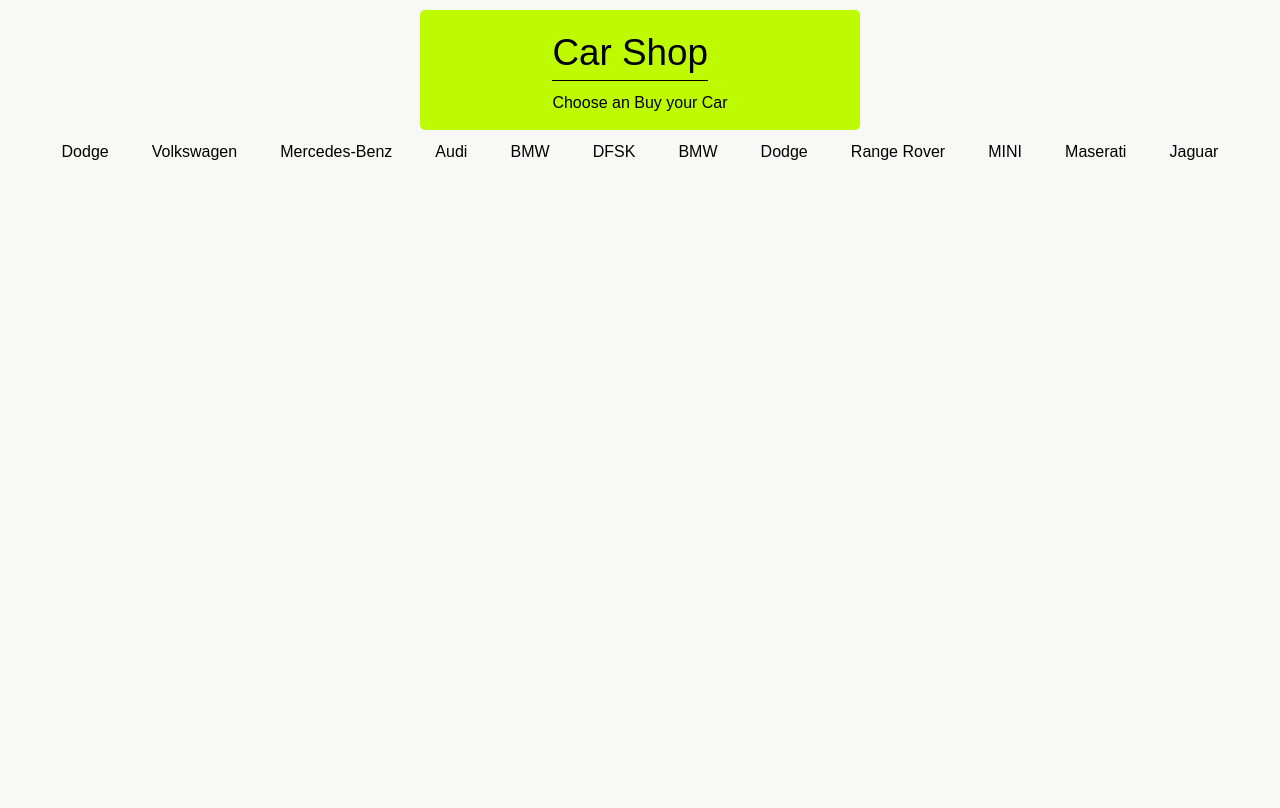
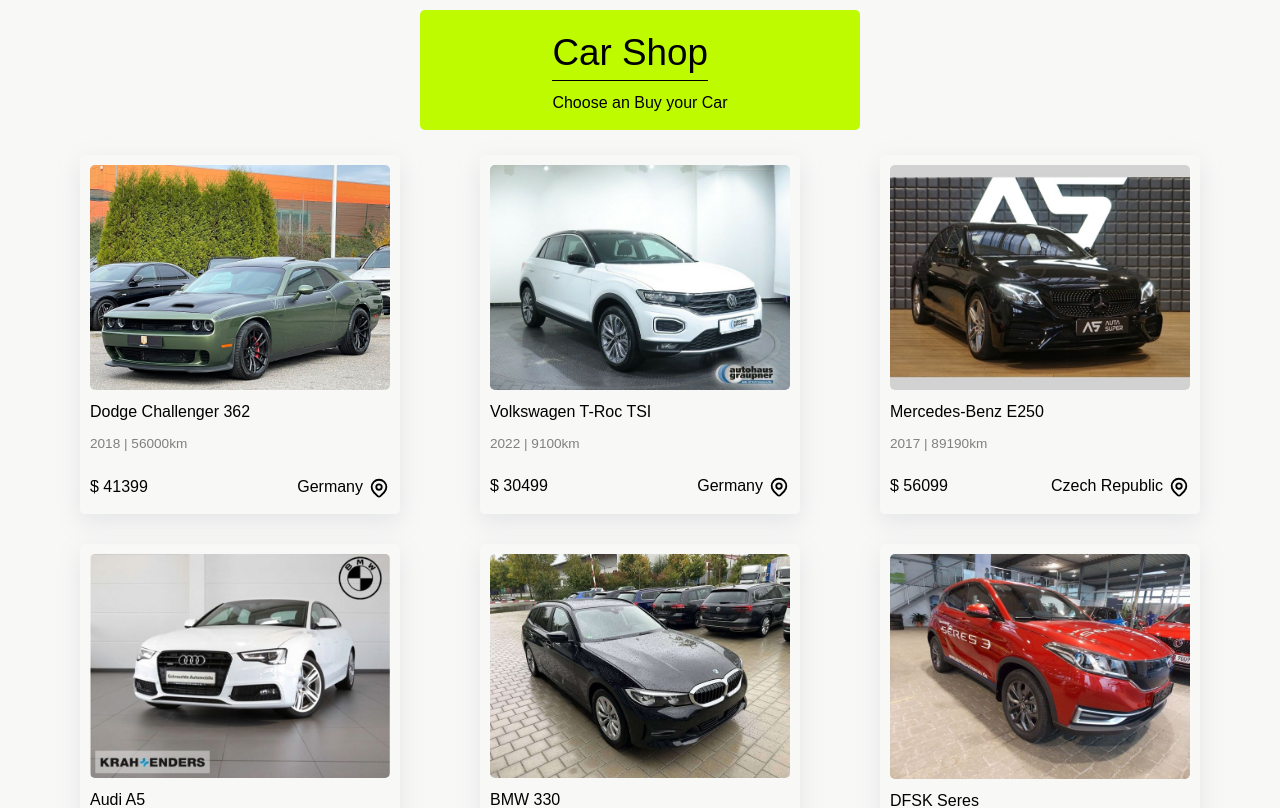
Before and after one commit to Mani-Jebraeily/Car-Shop, a Next.js app: page /cars in a window 1280 px wide. Shown: the top 808 px of the page. Built offline with nearby package versions, Linux system fonts and the light colour scheme.

Commit message:
craete component module card with sstyles

```diff
--- /dev/null
+++ b/components/module/Card.js
@@ -0,0 +1,25 @@
+import styles from './Card.module.css'
+import Location from '../icons/Location'
+
+function Card(props) {
+    const { id, name, model, year, distance, location, price, image } = props
+    console.log(props)
+    return (
+        <div className={styles.container}>
+            <img src={image} className={styles.image}></img>
+            <h4 className={styles.title}>{`${name} ${model}`}</h4>
+            <p className={styles.detail}>{`${year} | ${distance}km`}</p>
+
+            <div className={styles.footer}>
+                <p>$ {price}</p>
+                <div className={styles.location}>
+                    <p>{location}</p>
+                    <Location/>
+                </div>
+
+            </div>
+        </div>
+    )
+}
+
+export default Card
--- /dev/null
+++ b/components/module/Card.module.css
@@ -0,0 +1,46 @@
+.container {
+  box-shadow: rgba(149, 157, 165, 0.2) 0px 8px 24px;
+  width: fit-content;
+  border-radius: 5px;
+  overflow: hidden;
+  padding: 10px;
+  margin: 15px;
+}
+
+.image {
+  width: 300px;
+  border-radius: 5px;
+}
+
+.title {
+  margin: 10px 0;
+}
+
+.detail {
+  font-size: 0.85rem;
+  color: grey;
+  margin: 5px 0;
+}
+
+.footer {
+  display: flex;
+  justify-content: space-between;
+  margin: 20px 0 5px;
+}
+
+.price {
+  background-color: #befa00;
+  padding: 3px 5px;
+  border-radius: 5px;
+  font-size: 0.9rem;
+  font-weight: 700;
+}
+
+.location {
+  display: flex;
+  align-items: flex-end;
+}
+
+.location p {
+  margin-right: 5px;
+}
--- a/components/template/CarsPage.js
+++ b/components/template/CarsPage.js
@@ -1,12 +1,13 @@
 import React from 'react'
 import styles from './CarsPage.module.css'
+import Card from '../module/Card'
 
 
 function CarsPage({data}) {
   return (
     <div className={styles.container}>
         {data.map((car)=>(
-            <p key={car.id}> {car.name}</p>
+            <Card key={car.id} {...car}/>
         ))}
     </div>
   )
```
